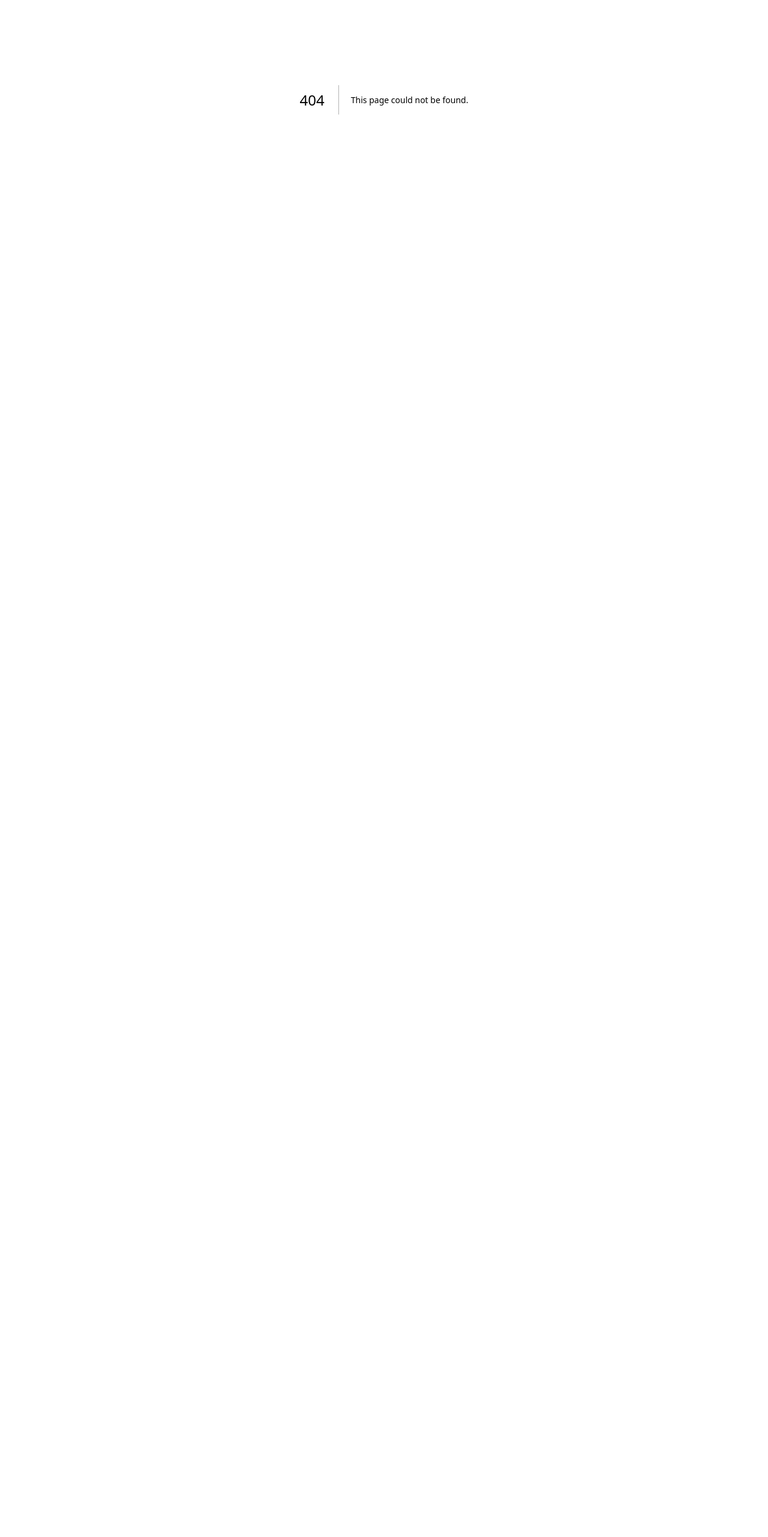
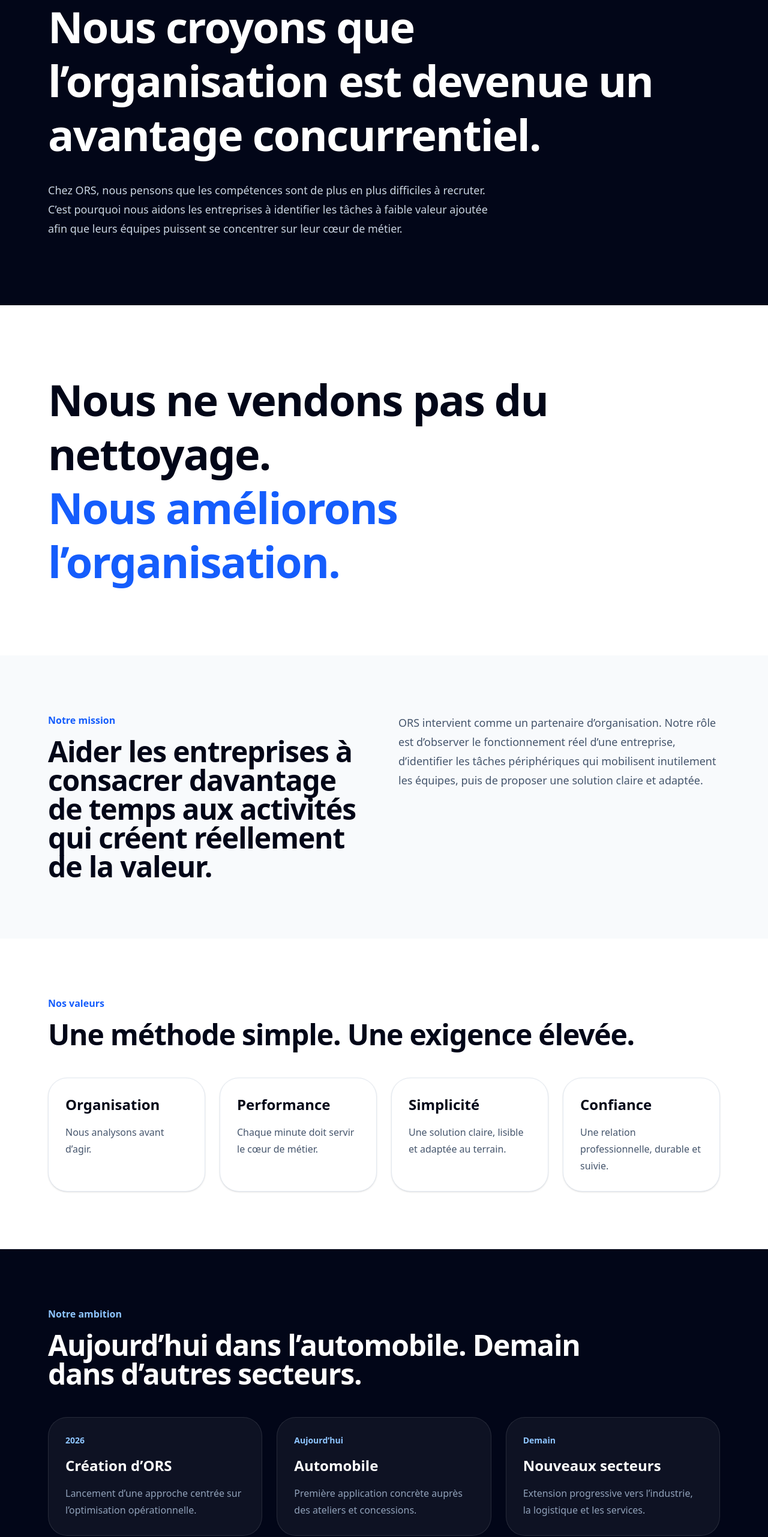
Before and after one commit to vekuAa/ors-solution, a Next.js app: page /entreprise in a window 1280 px wide. Before the commit this address had no page. Shown: the part 234-2797 px from the top of the page at 60% size. Before the commit the page ends 800 px from the top, so only its background shows below. Built offline with nearby package versions, Linux system fonts and the light colour scheme.

Commit message:
Initial ORS website

```diff
--- /dev/null
+++ b/app/entreprise/page.tsx
@@ -0,0 +1,174 @@
+import Navbar from "@/components/Navbar";
+import Footer from "@/components/Footer";
+import BackToTop from "@/components/BackToTop";
+import Link from "next/link";
+import { ArrowRight } from "lucide-react";
+
+const values = [
+  {
+    title: "Organisation",
+    text: "Nous analysons avant d’agir.",
+  },
+  {
+    title: "Performance",
+    text: "Chaque minute doit servir le cœur de métier.",
+  },
+  {
+    title: "Simplicité",
+    text: "Une solution claire, lisible et adaptée au terrain.",
+  },
+  {
+    title: "Confiance",
+    text: "Une relation professionnelle, durable et suivie.",
+  },
+];
+
+const timeline = [
+  {
+    year: "2026",
+    title: "Création d’ORS",
+    text: "Lancement d’une approche centrée sur l’optimisation opérationnelle.",
+  },
+  {
+    year: "Aujourd’hui",
+    title: "Automobile",
+    text: "Première application concrète auprès des ateliers et concessions.",
+  },
+  {
+    year: "Demain",
+    title: "Nouveaux secteurs",
+    text: "Extension progressive vers l’industrie, la logistique et les services.",
+  },
+];
+
+export default function EntreprisePage() {
+  return (
+    <>
+      <Navbar />
+
+      <main className="bg-white text-slate-950">
+        <section className="bg-slate-950 px-6 py-28 text-white lg:px-20">
+          <div className="mx-auto max-w-7xl">
+            <p className="font-bold text-blue-300">Entreprise</p>
+
+            <h1 className="mt-5 max-w-5xl text-5xl font-black leading-tight tracking-tight md:text-7xl">
+              Nous croyons que l’organisation est devenue un avantage
+              concurrentiel.
+            </h1>
+
+            <p className="mt-8 max-w-3xl text-lg leading-8 text-slate-300">
+              Chez ORS, nous pensons que les compétences sont de plus en plus
+              difficiles à recruter. C’est pourquoi nous aidons les entreprises
+              à identifier les tâches à faible valeur ajoutée afin que leurs
+              équipes puissent se concentrer sur leur cœur de métier.
+            </p>
+          </div>
+        </section>
+
+        <section className="px-6 py-28 lg:px-20">
+          <div className="mx-auto max-w-7xl">
+            <p className="max-w-5xl text-5xl font-black leading-tight tracking-tight md:text-7xl">
+              Nous ne vendons pas du nettoyage.
+              <span className="block text-blue-600">
+                Nous améliorons l’organisation.
+              </span>
+            </p>
+          </div>
+        </section>
+
+        <section className="bg-slate-50 px-6 py-24 lg:px-20">
+          <div className="mx-auto grid max-w-7xl gap-12 lg:grid-cols-2">
+            <div>
+              <p className="font-bold text-blue-600">Notre mission</p>
+
+              <h2 className="mt-4 text-4xl font-black tracking-tight md:text-5xl">
+                Aider les entreprises à consacrer davantage de temps aux
+                activités qui créent réellement de la valeur.
+              </h2>
+            </div>
+
+            <p className="text-lg leading-8 text-slate-600">
+              ORS intervient comme un partenaire d’organisation. Notre rôle est
+              d’observer le fonctionnement réel d’une entreprise, d’identifier
+              les tâches périphériques qui mobilisent inutilement les équipes,
+              puis de proposer une solution claire et adaptée.
+            </p>
+          </div>
+        </section>
+
+        <section className="px-6 py-24 lg:px-20">
+          <div className="mx-auto max-w-7xl">
+            <p className="font-bold text-blue-600">Nos valeurs</p>
+
+            <h2 className="mt-4 text-4xl font-black tracking-tight md:text-5xl">
+              Une méthode simple. Une exigence élevée.
+            </h2>
+
+            <div className="mt-12 grid gap-6 md:grid-cols-2 lg:grid-cols-4">
+              {values.map((value) => (
+                <div
+                  key={value.title}
+                  className="rounded-[2rem] border border-slate-200 bg-white p-7 shadow-sm"
+                >
+                  <h3 className="text-2xl font-black">{value.title}</h3>
+                  <p className="mt-4 leading-7 text-slate-600">{value.text}</p>
+                </div>
+              ))}
+            </div>
+          </div>
+        </section>
+
+        <section className="bg-slate-950 px-6 py-24 text-white lg:px-20">
+          <div className="mx-auto max-w-7xl">
+            <p className="font-bold text-blue-300">Notre ambition</p>
+
+            <h2 className="mt-4 max-w-4xl text-4xl font-black tracking-tight md:text-5xl">
+              Aujourd’hui dans l’automobile. Demain dans d’autres secteurs.
+            </h2>
+
+            <div className="mt-12 grid gap-6 md:grid-cols-3">
+              {timeline.map((item) => (
+                <div
+                  key={item.title}
+                  className="rounded-[2rem] border border-white/10 bg-white/5 p-7"
+                >
+                  <p className="text-sm font-black text-blue-300">
+                    {item.year}
+                  </p>
+
+                  <h3 className="mt-4 text-2xl font-black">{item.title}</h3>
+
+                  <p className="mt-4 leading-7 text-slate-400">{item.text}</p>
+                </div>
+              ))}
+            </div>
+          </div>
+        </section>
+
+        <section className="px-6 py-24 lg:px-20">
+          <div className="mx-auto max-w-5xl rounded-[2.5rem] bg-blue-600 p-10 text-center text-white md:p-14">
+            <h2 className="text-4xl font-black tracking-tight md:text-5xl">
+              Vous souhaitez échanger avec ORS ?
+            </h2>
+
+            <p className="mx-auto mt-5 max-w-2xl text-lg leading-8 text-blue-50">
+              Parlons de votre organisation et des tâches qui mobilisent vos
+              équipes au quotidien.
+            </p>
+
+            <Link
+              href="/contact"
+              className="mt-8 inline-flex items-center justify-center gap-2 rounded-full bg-white px-7 py-4 font-black text-blue-600"
+            >
+              Demander un audit
+              <ArrowRight size={18} />
+            </Link>
+          </div>
+        </section>
+      </main>
+
+      <Footer />
+      <BackToTop />
+    </>
+  );
+}
--- a/components/Navbar.tsx
+++ b/components/Navbar.tsx
@@ -60,6 +60,9 @@ export default function Navbar() {
           <Link href="/methode" className="hover:text-white">
             Méthode
           </Link>
+          <Link href="/entreprise" className="hover:text-white">
+  Entreprise
+</Link>
           <Dropdown label="Ressources" items={resources} />
           <Link href="/contact" className="hover:text-white">
             Contact
@@ -90,7 +93,9 @@ export default function Navbar() {
             <MobileGroup title="Solutions" items={solutions} />
             <MobileLink href="/methode" label="Méthode" />
             <MobileGroup title="Ressources" items={resources} />
+            <MobileLink href="/entreprise" label="Entreprise" />
             <MobileLink href="/contact" label="Contact" />
+
 
             <a
               href="#contact"
```
